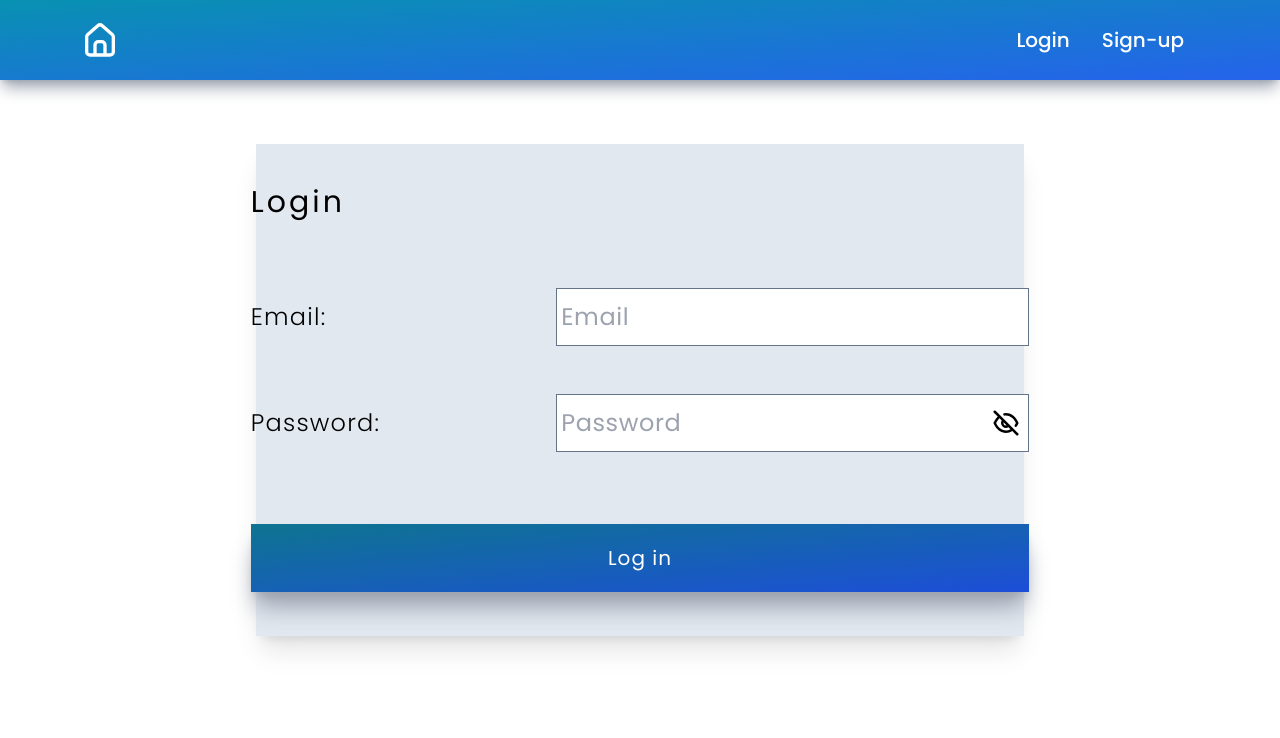
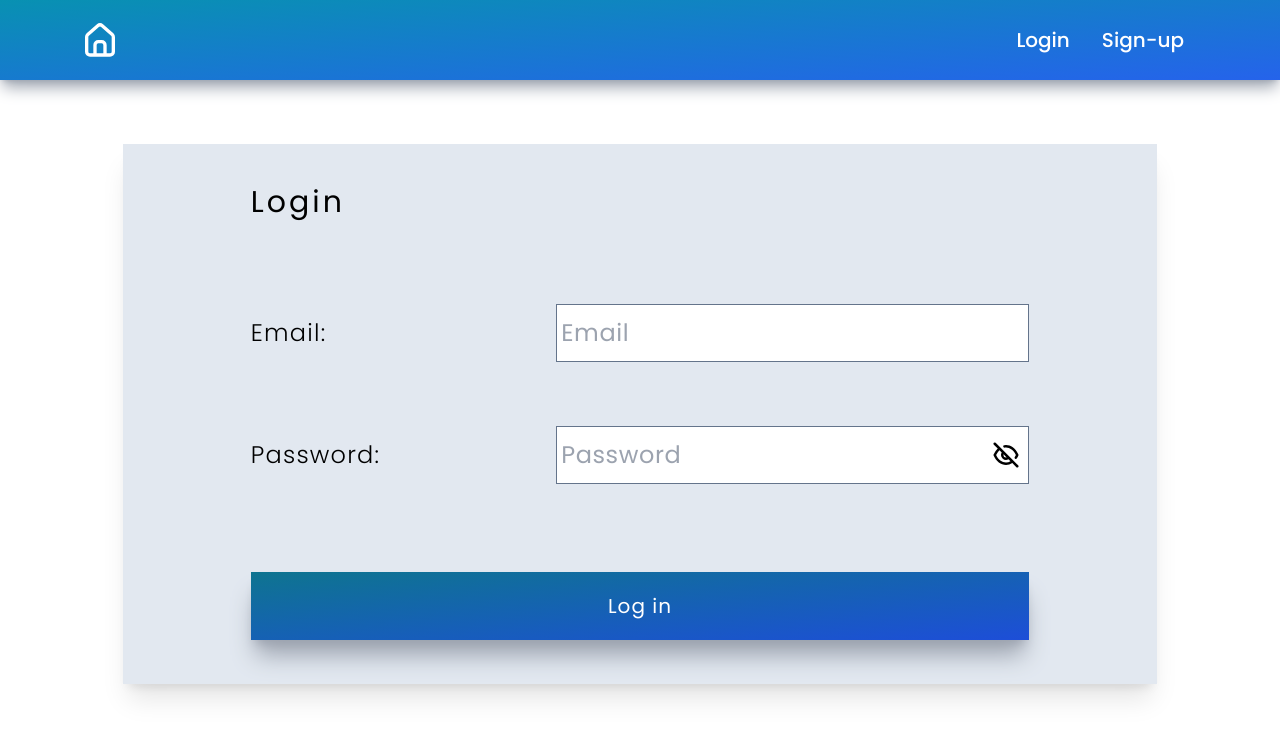
Before and after one commit to KristianSlovak/huli-weatherApp, a React (Create React App) app in the folder frontend/: page /login in a window 1280 px wide. Shown: the top 738 px of the page. Built offline with nearby package versions, Linux system fonts and the light colour scheme.

Commit message:
changed css in login and signup so it is the same

```diff
--- a/frontend/src/pages/Login.js
+++ b/frontend/src/pages/Login.js
@@ -35,9 +35,9 @@ function Login() {
     <div>
       <AppBar />
       <div className="h-auto flex justify-center items-center">
-        <div className="bg-slate-200 mx-auto h-auto max-w-screen-md mt-16 py-5 px-32 shadow-xl">
+        <div className="bg-slate-200 mx-auto mt-16 py-5 px-32 shadow-xl">
           <form
-            className="grid grid-flow-row gap-12 justify-center items-center"
+            className="grid grid-flow-row gap-16 justify-center items-center"
             onSubmit={handleSubmit}
           >
             <h1 className="py-5 tracking-widest text-3xl">Login</h1>
--- a/frontend/src/pages/Signup.js
+++ b/frontend/src/pages/Signup.js
@@ -35,9 +35,9 @@ function Signup() {
     <div>
       <AppBar />
       <div className="h-auto flex justify-center items-center">
-        <div className="bg-slate-200 mx-auto h-auto max-w-screen-md mt-16 py-5 px-32 shadow-xl">
+        <div className="bg-slate-200 mx-auto mt-16 py-5 px-32 shadow-xl">
           <form
-            className="grid grid-flow-row gap-12 justify-center items-center"
+            className="grid grid-flow-row gap-16 justify-center items-center"
             onSubmit={handleSubmit}
           >
             <h1 className="py-5 tracking-widest text-3xl">Sign-up</h1>
```
